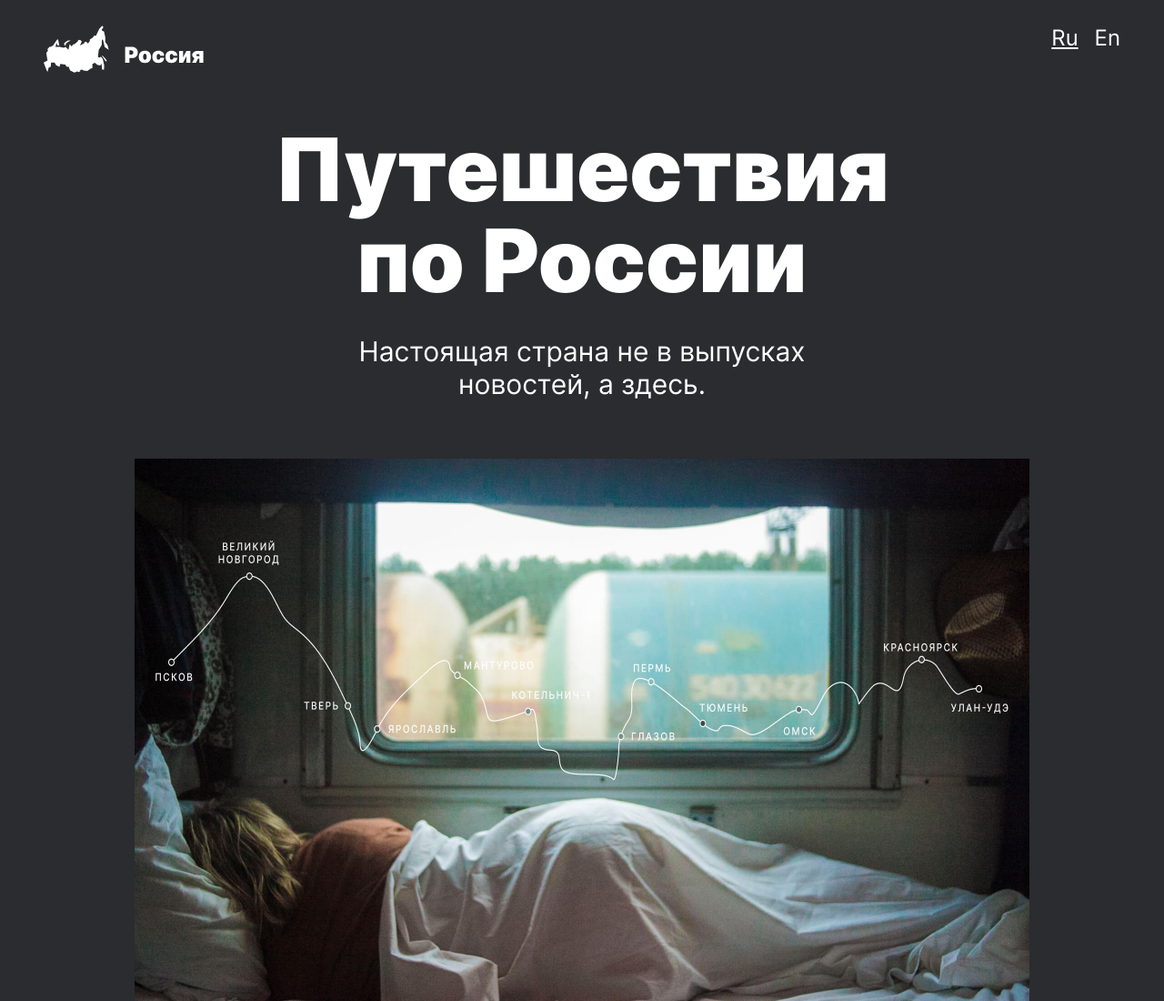
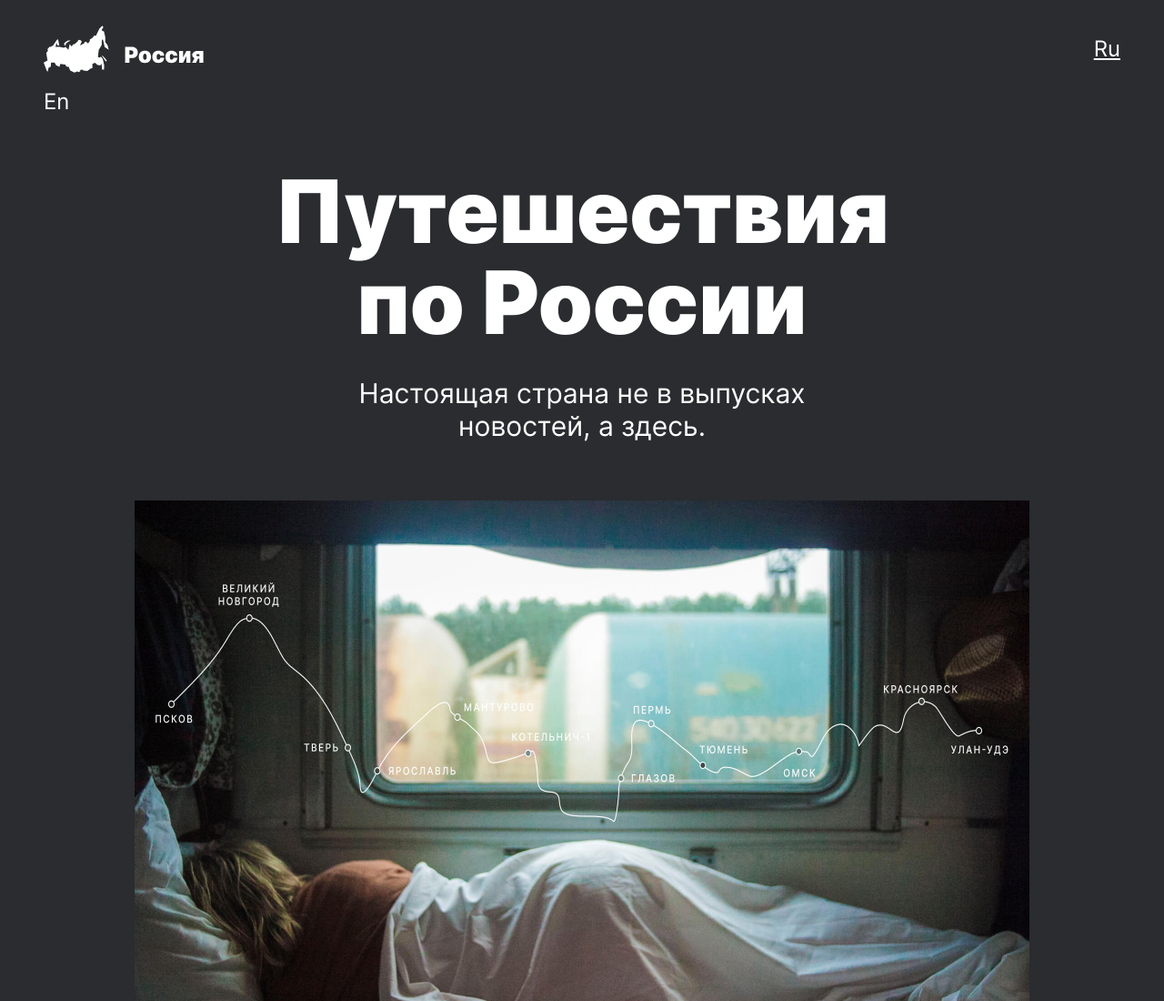
Before and after one commit to im-Arn/russian-travel, a plain HTML site: page index.html in a window 1280 px wide. Shown: the top 1100 px of the page at 91% size. Drawn offline with Linux system fonts and the light colour scheme; files whose address does not match are found by name.

Commit message:
Rev.2 rewrite grid-columns

```diff
--- a/blocks/header/header.css
+++ b/blocks/header/header.css
@@ -1,6 +1,7 @@
 .header {
   max-width: 1184px;
   display: grid;
-  grid-template-columns: 1fr auto auto;
+  grid-template-columns: 1fr auto;
+  align-items: center;
   gap: 18px;
 }
```
